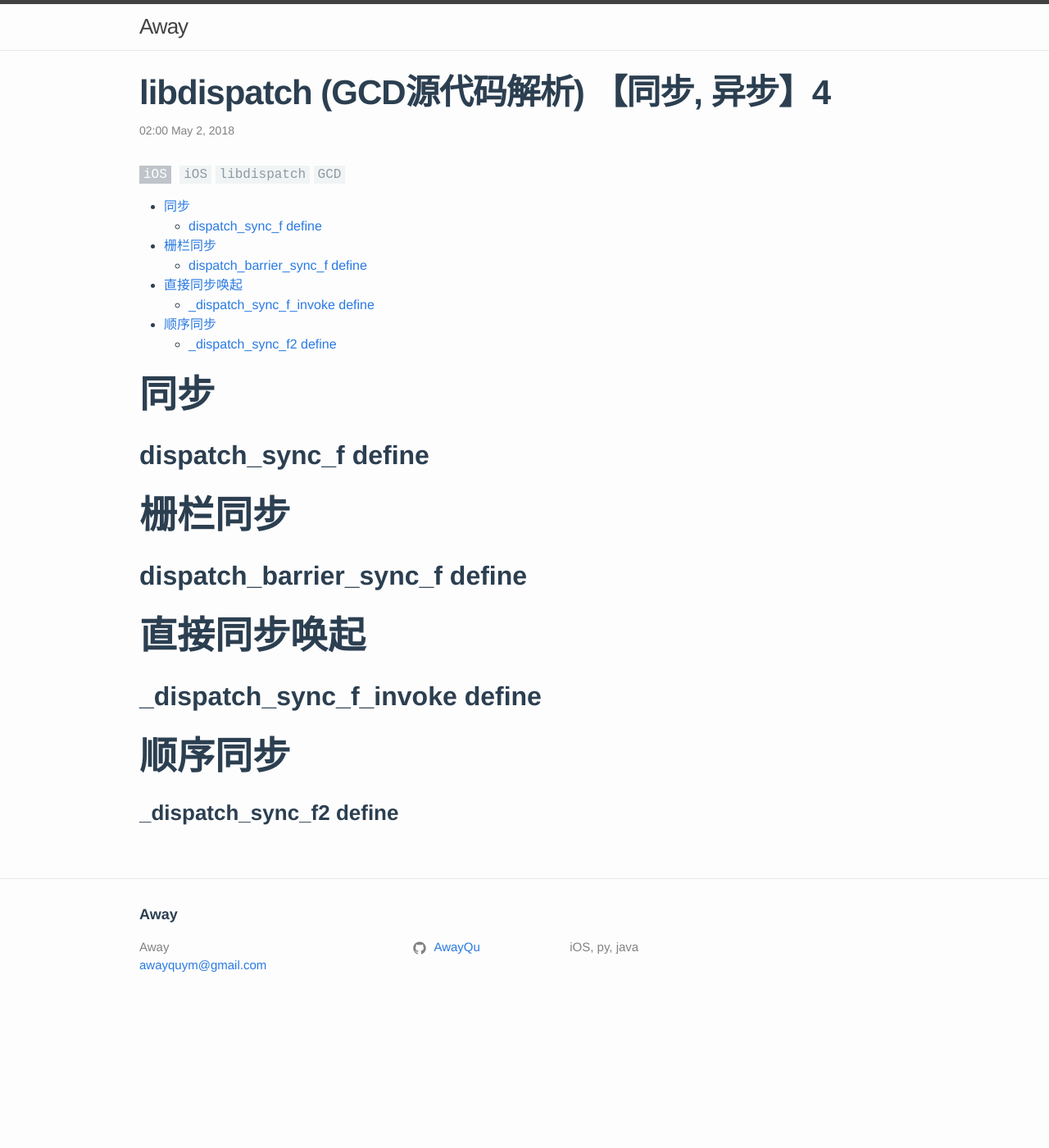
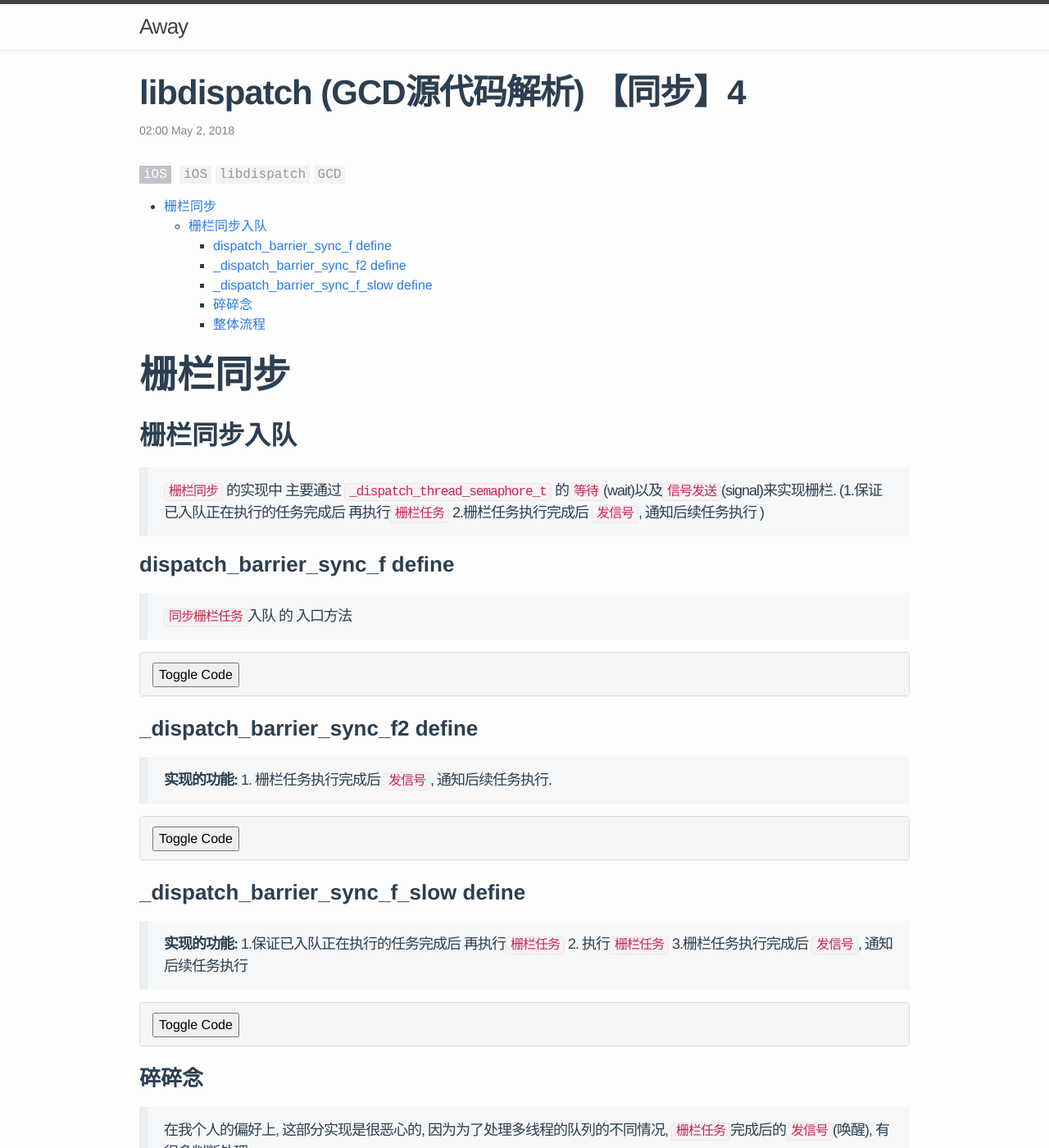
Before and after one commit to AwayQu/awayqu.github.io, a Jekyll site: the page built from _posts/iOS/2018-05-03-gcd-4.md, in a window 1280 px wide and 1400 px high. Shown: the whole window at 82% size. Built offline with Jekyll 4.4.1, drawn with Linux system fonts in a browser that asks for light colours; nearby versions of some CDN libraries; comment, search, counter and statistics services are not loaded; some of the changed text lies outside the part shown.

Commit message:
add barrier

````diff
--- a/_posts/iOS/2018-05-03-gcd-4.md
+++ b/_posts/iOS/2018-05-03-gcd-4.md
@@ -1,6 +1,6 @@
 ---
 layout: post
-title:  "libdispatch (GCD源代码解析) 【同步, 异步】4"
+title:  "libdispatch (GCD源代码解析) 【同步】4"
 date:   2018-05-02 10:00:23 +0800
 categories: iOS
 tags: [iOS, libdispatch, GCD]
@@ -9,13 +9,196 @@ tags: [iOS, libdispatch, GCD]
 * TOC
 {:toc}
 
+# 栅栏同步
+
+## 栅栏同步入队
+
+> `栅栏同步` 的实现中 主要通过 `_dispatch_thread_semaphore_t` 的`等待`(wait)以及`信号发送`(signal)来实现栅栏. (1.保证已入队正在执行的任务完成后 再执行`栅栏任务` 2.栅栏任务执行完成后 `发信号`, 通知后续任务执行 )
+
+### dispatch_barrier_sync_f define
+
+> `同步栅栏任务`入队 的 入口方法
+
+{% capture code-capture %}
+```c
+void
+dispatch_barrier_sync_f(dispatch_queue_t dq, void *ctxt,
+		dispatch_function_t func)
+{
+	// 1) ensure that this thread hasn't enqueued anything ahead of this call
+	// 2) the queue is not suspended
+	/**
+	 * 1) 有任务已入队
+	 * 2) 队列挂起
+	 */
+	if (slowpath(dq->dq_items_tail) || slowpath(DISPATCH_OBJECT_SUSPENDED(dq))){
+		return _dispatch_barrier_sync_f_slow(dq, ctxt, func);
+	}
+	// 队列已运行
+	if (slowpath(!dispatch_atomic_cmpxchg2o(dq, dq_running, 0, 1))) {
+		// global queues and main queue bound to main thread always falls into
+		// the slow case
+		return _dispatch_barrier_sync_f_slow(dq, ctxt, func);
+	}
+	// 多层依赖队列
+	if (slowpath(dq->do_targetq->do_targetq)) {
+		return _dispatch_barrier_sync_f_recurse(dq, ctxt, func);
+	}
+
+	// 无任务进行中
+	_dispatch_barrier_sync_f_invoke(dq, ctxt, func);
+}
+
+```
+{% endcapture %}
+
+
+{% include toggle-field.html toggle-name="toggle-thats" button-text="Toggle Code" toggle-text=code-capture %}
+
+
+### _dispatch_barrier_sync_f2 define
+
+>  **实现的功能:**  1. 栅栏任务执行完成后 `发信号`, 通知后续任务执行.
+
+{% capture code-capture %}
+
+```c
+DISPATCH_NOINLINE
+static void
+_dispatch_barrier_sync_f2(dispatch_queue_t dq)
+{
+	if (!slowpath(DISPATCH_OBJECT_SUSPENDED(dq))) {
+		// rdar://problem/8290662 "lock transfer"
+		_dispatch_thread_semaphore_t sema;
+		// 获取sema
+		sema = _dispatch_queue_drain_one_barrier_sync(dq);
+		if (sema) {
+			(void)dispatch_atomic_add2o(dq, do_suspend_cnt,
+					DISPATCH_OBJECT_SUSPEND_INTERVAL);
+			// rdar://9032024 running lock must be held until sync_f_slow
+			// returns: increment by 2 and decrement by 1
+			(void)dispatch_atomic_inc2o(dq, dq_running);
+			// 通知后续任务, 继续执行
+			_dispatch_thread_semaphore_signal(sema);
+			return;
+		}
+	}
+	if (slowpath(dispatch_atomic_dec2o(dq, dq_running) == 0)) {
+		_dispatch_wakeup(dq);
+	}
+}
+```
+{% endcapture %}
+
+
+{% include toggle-field.html toggle-name="toggle-thats3" button-text="Toggle Code" toggle-text=code-capture %}
+
+
+### _dispatch_barrier_sync_f_slow define
+
+> **实现的功能:** 1.保证已入队正在执行的任务完成后 再执行`栅栏任务` 2. 执行`栅栏任务` 3.栅栏任务执行完成后 `发信号`, 通知后续任务执行
+
+{% capture code-capture %}
+
+```c
+
+DISPATCH_NOINLINE
+static void
+_dispatch_barrier_sync_f_slow(dispatch_queue_t dq, void *ctxt,
+		dispatch_function_t func)
+{
+	// It's preferred to execute synchronous blocks on the current thread
+	// due to thread-local side effects, garbage collection, etc. However,
+	// blocks submitted to the main thread MUST be run on the main thread
+
+	struct dispatch_barrier_sync_slow2_s dbss2 = {
+		.dbss2_dq = dq,
+#if DISPATCH_COCOA_COMPAT
+		.dbss2_func = func,
+		.dbss2_ctxt = ctxt,
+#endif
+		.dbss2_sema = _dispatch_get_thread_semaphore(),
+	};
+	struct dispatch_barrier_sync_slow_s dbss = {
+		.do_vtable = (void *)(DISPATCH_OBJ_BARRIER_BIT |
+				DISPATCH_OBJ_SYNC_SLOW_BIT),
+		.dc_func = _dispatch_barrier_sync_f_slow_invoke,
+		.dc_ctxt = &dbss2,
+	};
+	_dispatch_queue_push(dq, (void *)&dbss);
+
+	_dispatch_thread_semaphore_wait(dbss2.dbss2_sema);
+	_dispatch_put_thread_semaphore(dbss2.dbss2_sema);
+
+#if DISPATCH_COCOA_COMPAT
+	// Main queue bound to main thread
+	if (dbss2.dbss2_func == NULL) {
+		return;
+	}
+#endif
+	dispatch_atomic_acquire_barrier();
+	//region 执行栅栏任务
+	if (slowpath(dq->do_targetq) && slowpath(dq->do_targetq->do_targetq)) {
+		_dispatch_function_recurse(dq, ctxt, func);
+	} else {
+		_dispatch_function_invoke(dq, ctxt, func);
+	}
+	//endregion
+
+	dispatch_atomic_release_barrier();
+
+
+	if (fastpath(dq->do_suspend_cnt < 2 * DISPATCH_OBJECT_SUSPEND_INTERVAL)) {
+		// rdar://problem/8290662 "lock transfer"
+		// ensure drain of current barrier sync has finished
+		while (slowpath(dq->dq_running > 2)) {
+			_dispatch_hardware_pause();
+		}
+		_dispatch_thread_semaphore_t sema;
+		sema = _dispatch_queue_drain_one_barrier_sync(dq);
+		if (sema) {
+			// 通知后续任务执行
+			_dispatch_thread_semaphore_signal(sema);
+			return;
+		}
+	}
+	(void)dispatch_atomic_sub2o(dq, do_suspend_cnt,
+			DISPATCH_OBJECT_SUSPEND_INTERVAL);
+	if (slowpath(dispatch_atomic_sub2o(dq, dq_running, 2) == 0)) {
+		_dispatch_wakeup(dq);
+	}
+}
+```
+{% endcapture %}
+
+
+{% include toggle-field.html toggle-name="toggle-thats2" button-text="Toggle Code" toggle-text=code-capture %}
+
+### 碎碎念
+
+> 在我个人的偏好上, 这部分实现是很恶心的, 因为为了处理多线程的队列的不同情况, `栅栏任务`完成后的`发信号`(唤醒), 有很多判断处理.
+
+### 整体流程
+
+```c
+
+enqueue dc ---→ execute barrier dc -------→ signal next dc
+    |              ↑
+    |              |
+    |     create semaphore & wait
+    |              |
+    |--------------|
+
+如果 (dq suspended ||
+    has enqueued dc ||
+    dq running)
+
+```
+<!--
 # 同步
 
 ## dispatch_sync_f define
 
-# 栅栏同步
-
-## dispatch_barrier_sync_f define
 
 
 # 直接同步唤起
@@ -25,4 +208,4 @@ tags: [iOS, libdispatch, GCD]
 
 # 顺序同步
 
-### _dispatch_sync_f2 define
+### _dispatch_sync_f2 define -->
````
